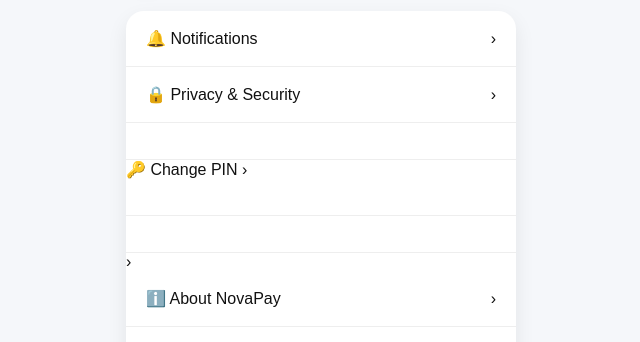
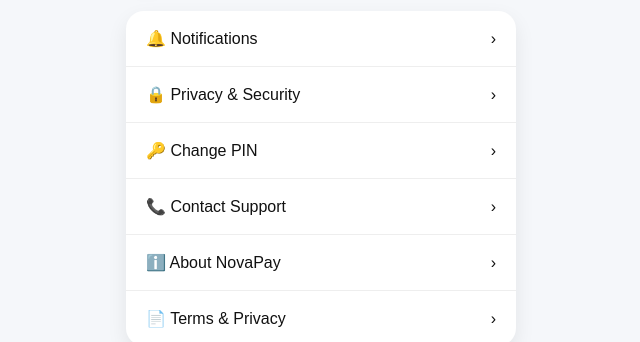
Before and after one commit to chimuanya011/novapay, a plain HTML site: page settings.html in a window 1280 px wide. Shown: the part 76-418 px from the top of the page, without its empty margins (319-959 px from the left). Drawn offline with Linux system fonts and the light colour scheme.

Commit message:
Rebuild settings page

```diff
--- a/settings.html
+++ b/settings.html
@@ -1,16 +1,10 @@
 <!DOCTYPE html>
 <html lang="en">
-
 <head>
-
 <meta charset="UTF-8">
-
 <meta name="viewport" content="width=device-width, initial-scale=1.0">
-
 <title>Settings</title>
-
 <link rel="stylesheet" href="settings.css">
-
 </head>
 
 <body>
@@ -18,71 +12,47 @@
 <div class="settings-page">
 
 <header class="settings-header">
-
 <a href="profile.html" class="back-btn">←</a>
-
 <h2>Settings</h2>
-
 </header>
 
 <section class="settings-card">
 
-<a href="#" class="setting-item">
-
+<a href="notifications.html" class="setting-item">
 <span>🔔 Notifications</span>
-
 <span>›</span>
-
 </a>
 
 <a href="#" class="setting-item">
-
 <span>🔒 Privacy & Security</span>
-
 <span>›</span>
-
-</a>
-
-<a href="support.html" class="setting-item"></a>
-
-<span>🔑 Change PIN</span>
-
-<span>›</span>
-
-<a href="support.html" class="setting-item"></a>
-
-<a href="support.html" class="setting-item"></a>
-
-<span>›</span>
-
 </a>
 
 <a href="#" class="setting-item">
+<span>🔑 Change PIN</span>
+<span>›</span>
+</a>
 
+<a href="support.html" class="setting-item">
+<span>📞 Contact Support</span>
+<span>›</span>
+</a> <a href="#" class="setting-item">
 <span>ℹ️ About NovaPay</span>
-
 <span>›</span>
-
 </a>
 
 <a href="#" class="setting-item">
-
 <span>📄 Terms & Privacy</span>
-
 <span>›</span>
-
 </a>
 
 </section>
 
 <a href="login.html" class="logout-btn">
-
 Logout
-
 </a>
 
 </div>
 
 </body>
-
 </html>
```
